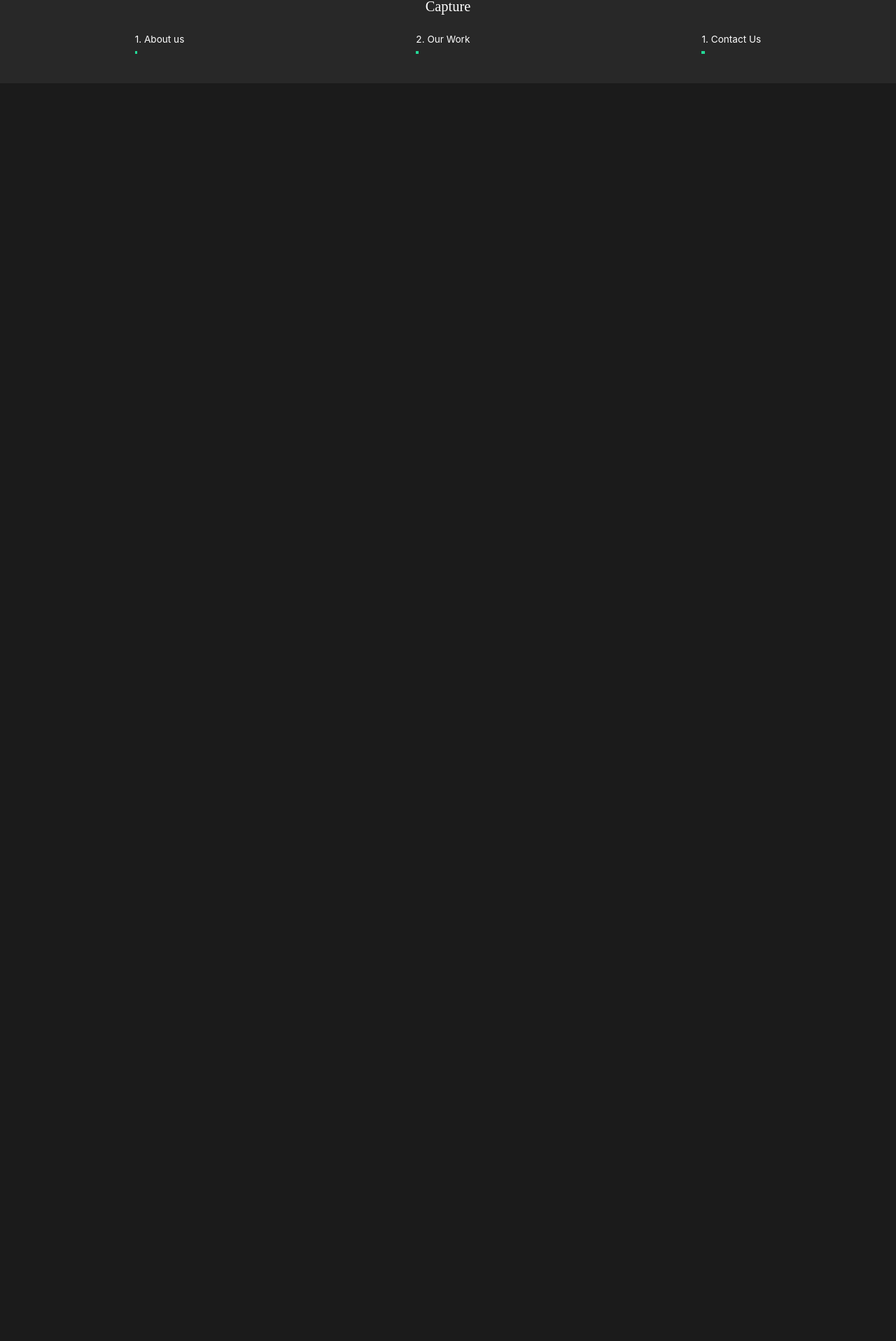
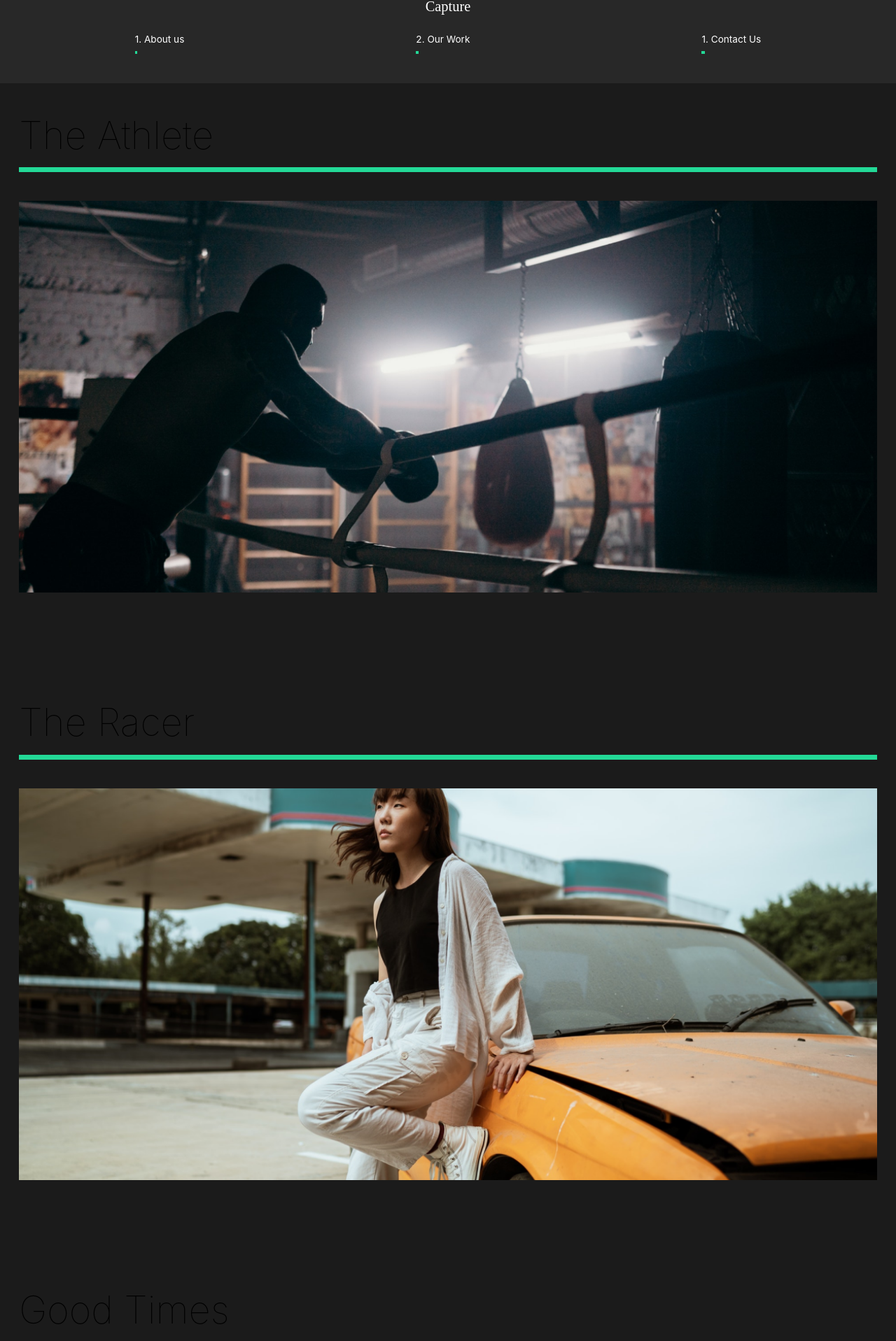
Before and after one commit to nasujon/Captures-portfolio-website-react, a React (Create React App) app: page /work in a window 1280 px wide. Shown: the part 31-1948 px from the top of the page at 70% size. Before the commit the page ends 800 px from the top, so only its background shows below. Built offline with nearby package versions, Linux system fonts and the light colour scheme.

Commit message:
added some code

```diff
--- a/src/App.js
+++ b/src/App.js
@@ -1,7 +1,7 @@
 import About from "./pages/About";
 import GlobalStyle from './components/GlobalStyled'
 import Nav from "./components/Nav";
-import Services from "./pages/Services";
+import OurWork from "./pages/OurWorks";
 import Contact from "./pages/Contact";
 import {Switch, Route} from 'react-router-dom'
 function App() {
@@ -11,7 +11,7 @@ function App() {
       <Nav />
       <Switch>
         <Route path="/" exact component={About} />
-        <Route path="/services" exact component={Services} />
+        <Route path="/work" exact component={OurWork} />
         <Route path="/contact" exact component={Contact} />
       </Switch>
 
--- a/src/components/Nav.js
+++ b/src/components/Nav.js
@@ -19,7 +19,7 @@ const Nav = () => {
           <Line/>
         </li>
         <li>
-          <Link to="/services">2. Our Work</Link>
+          <Link to="/work">2. Our Work</Link>
           <Line/>
         </li>
         <li>
--- /dev/null
+++ b/src/pages/OurWorks.js
@@ -0,0 +1,70 @@
+import React from 'react';
+import { Link } from 'react-router-dom';
+import styled from 'styled-components';
+//Images
+import athelete from '../img/athlete-small.png';
+import theracer from '../img/theracer-small.png';
+import goodtimes from '../img/goodtimes-small.png';
+//Animation
+
+
+
+
+const OurWork = () => {
+  return (
+    <Work>
+
+
+      <Movie>
+        <h2>The Athlete</h2>
+        <div className="line"></div>
+        <Link to="/work/the-athlete">
+            <img src={athelete} alt="athlete" />
+        </Link>
+      </Movie>
+      <Movie>
+        <h2>The Racer</h2>
+        <div className="line"></div>
+        <Link to="/work/the-racer">
+          <img src={theracer} alt="the-race" />
+        </Link>
+      </Movie>
+      <Movie>
+        <h2>Good Times</h2>
+        <div className="line"></div>
+        <Link to="/work/good-times">
+          <img src={goodtimes} alt="good-times" />
+        </Link>
+      </Movie>
+    </Work>
+  );
+};
+
+const Work = styled.div`
+  min-height: 100vh;
+  overflow: hidden;
+  padding: 5rem 10rem;
+  h2 {
+    padding: 1rem 0rem;
+  }
+  @media (max-width: 1500px) {
+    padding: 2rem 2rem;
+  }
+`;
+
+const Movie = styled.div`
+  padding-bottom: 10rem;
+  .line {
+    height: 0.5rem;
+    background: #23d997;
+    margin-bottom: 3rem;
+  }
+  img {
+    width: 100%;
+    height: 70vh;
+    object-fit: cover;
+  }
+`;
+
+
+export default OurWork;
```
